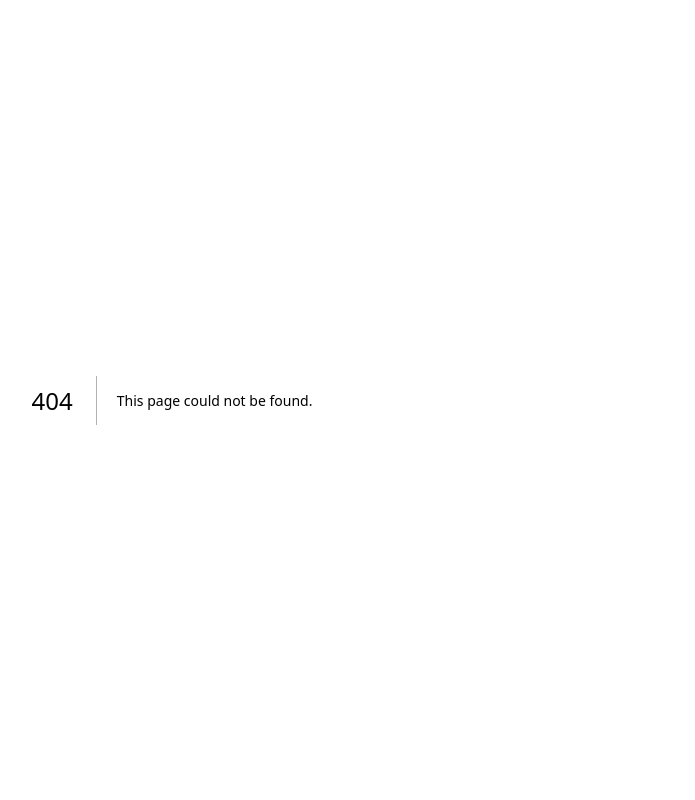
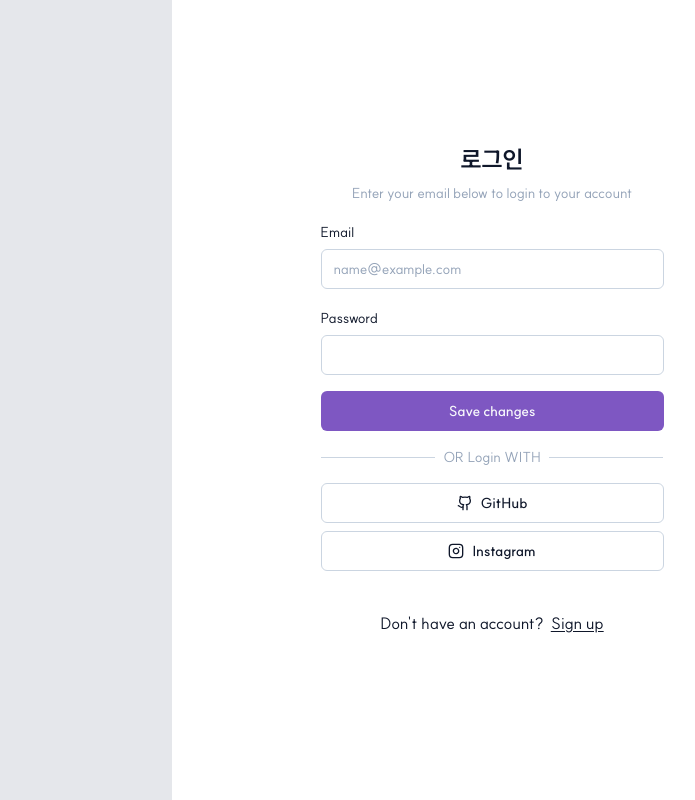
Before and after one commit to Dong-tak/milque-front, a Next.js app: page /login in a window 1280 px wide. Before the commit this address had no page. Shown: the whole page, without its empty margins (468-1163 px from the left). Built offline with nearby package versions, Linux system fonts and the light colour scheme.

Commit message:
💄 Improve: refactor: dialog, our-option, our-login 파일 수정  - dialog 파일 수정 - our-option 파일 수정 - our-login 파일 수정
## ✅ What I did

## #️⃣ Linked issues

```diff
--- a/app/auth/layout.tsx
+++ b/app/(auth)/layout.tsx
@@ -18,7 +18,7 @@ export default function Layout({ children }: { children: ReactNode }) {
 
       {/* 1100px 이하일 때 */}
       <div className="relative flex w-full items-center justify-center xl:w-1/2">
-        {/* 현재 경로가 /auth로 시작하는 경우에만 버튼을 표시 */}
+        {/* 현재 경로가 로 시작하는 경우에만 버튼을 표시 */}
         <div className="sm:px-4">
           {/* 헤더 */}
           <div
@@ -26,9 +26,9 @@ export default function Layout({ children }: { children: ReactNode }) {
             style={{ padding: "16px 32px 0px 32px" }}
           >
             {/* 현재 경로가 signup,login 아닌 경우 뒤로가기 버튼을 표시 */}
-            {pathname !== "/auth/signup" && pathname !== "/auth/login" && (
+            {pathname !== "/signup" && pathname !== "/login" && (
               <div className="flex h-[40px] w-full items-end justify-start">
-                <Link href="/auth/login">
+                <Link href="/login">
                   <Button variant={"ghost"}>
                     <ArrowLeft className="h-4 w-4" />
                     뒤로가기
@@ -37,16 +37,16 @@ export default function Layout({ children }: { children: ReactNode }) {
               </div>
             )}
             {/* 현재 경로가 /auth/login이 아닌 경우 로그인 버튼을 표시 */}
-            {pathname !== "/auth/login" && (
+            {pathname !== "/login" && (
               <div className="flex h-[40px] w-full items-end justify-end">
-                <Link href="/auth/login">
+                <Link href="/login">
                   <Button variant={"ghost"}>로그인</Button>
                 </Link>
               </div>
             )}
           </div>
           {/* 헤더 끝 */}
-          {pathname.startsWith("/auth") && (
+          {pathname.startsWith("/") && (
             <div className="flex w-full items-center justify-center">
               {/* 자식 컴포넌트를 렌더링 */}
               {children}
--- a/app/page.tsx
+++ b/app/page.tsx
@@ -2,6 +2,7 @@ import { OurAccordion } from "@/components/our-accordion";
 import { OurBtmBar } from "@/components/our-btmbar";
 import { OurSidebar } from "@/components/our-sidebar";
 import { OurTopBar } from "@/components/our-topbar";
+import { OurOption } from "@/components/our-option";
 
 export default function Page() {
   return (
@@ -9,8 +10,12 @@ export default function Page() {
       <OurSidebar />
       <OurBtmBar />
       <OurTopBar />
-
-      <OurAccordion />
+      <div className="flex-colitems-center grid justify-center">
+        <OurAccordion />
+        <div>
+          <OurOption />
+        </div>
+      </div>
     </div>
   );
 }
--- a/components/our-login.tsx
+++ b/components/our-login.tsx
@@ -57,7 +57,7 @@ export function OurLogIn() {
       <CardContent className="flex h-auto w-full items-center justify-center py-6">
         <div>Don&apos;t have an account?&nbsp;&nbsp;</div>
         <Link
-          href={"/auth/signup"}
+          href={"/signup"}
           className="flex underline underline-offset-2 hover:scale-105 hover:opacity-60"
         >
           Sign up
--- a/components/our-option.tsx
+++ b/components/our-option.tsx
@@ -50,7 +50,7 @@ export function OurOption() {
               <div
                 className={`${
                   isSidebarOpen || window.innerWidth >= 768 ? "block" : "hidden"
-                } fixed right-0 top-0 z-30 h-full w-[250px] flex-shrink-0 border-b border-l bg-white md:relative md:left-0 md:top-auto md:border-r md:border-none`}
+                } fixed right-0 top-[30px] z-30 h-full w-[250px] flex-shrink-0 border-b border-l bg-white md:relative md:left-0 md:top-auto md:border-r md:border-none`}
               >
                 <OurOptionSidebar />
               </div>
--- a/components/ui/dialog.tsx
+++ b/components/ui/dialog.tsx
@@ -38,11 +38,8 @@ const DialogContent = React.forwardRef<
     <DialogPrimitive.Content
       ref={ref}
       className={cn(
-        "fixed left-[50%] top-[50%] z-50 grid max-h-[75%] max-w-[70%] translate-x-[-50%] translate-y-[-50%] overflow-y-auto border bg-background shadow-lg duration-200",
-        "data-[state=open]:animate-in data-[state=closed]:animate-out data-[state=closed]:fade-out-0 data-[state=open]:fade-in-0",
-        "data-[state=closed]:zoom-out-95 data-[state=open]:zoom-in-95",
-        "data-[state=closed]:slide-out-to-left-1/2 data-[state=closed]:slide-out-to-top-[48%]",
-        "data-[state=open]:slide-in-from-left-1/2 data-[state=open]:slide-in-from-top-[48%]",
+        "fixed inset-0 z-50 grid overflow-y-auto border bg-background shadow-lg duration-200", // 기본적으로 전체 화면
+        "md:inset-auto md:left-[50%] md:top-[50%] md:max-h-[75%] md:max-w-[70%] md:translate-x-[-50%] md:translate-y-[-50%]", // md 이상에서 중앙 위치 및 크기 조정
         className,
       )}
       {...props}
@@ -55,6 +52,7 @@ const DialogContent = React.forwardRef<
     </DialogPrimitive.Content>
   </DialogPortal>
 ));
+
 DialogContent.displayName = DialogPrimitive.Content.displayName;
 
 const DialogHeader = ({
```
Also changed, not shown: app/(auth)/login/page.tsx (renamed from app/auth/login/page.tsx), app/(auth)/signup/page.tsx (renamed from app/auth/signup/page.tsx), app/(auth)/sociallink/page.tsx (renamed from app/auth/sociallink/page.tsx), app/(auth)/verify/page.tsx (renamed from app/auth/verify/page.tsx).
